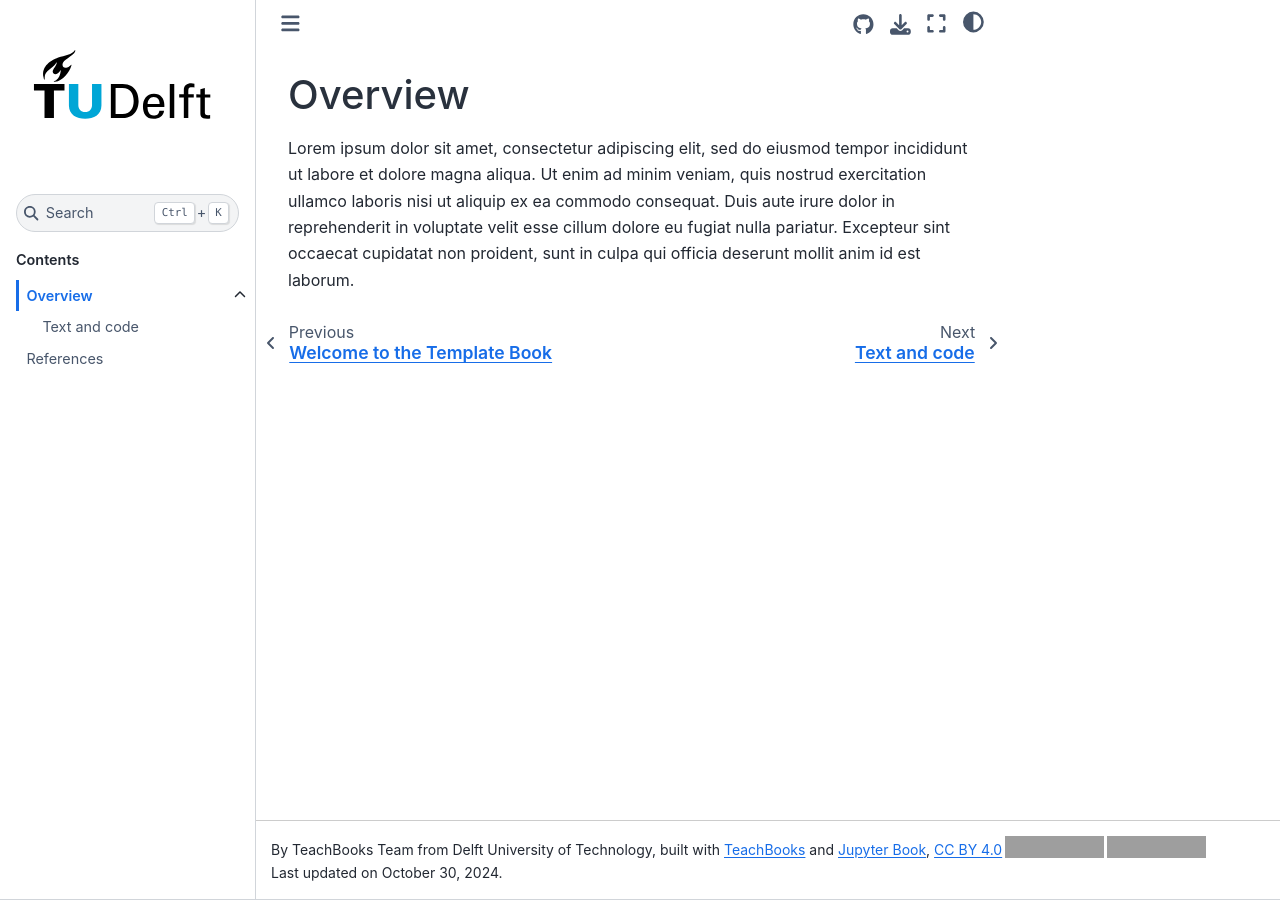
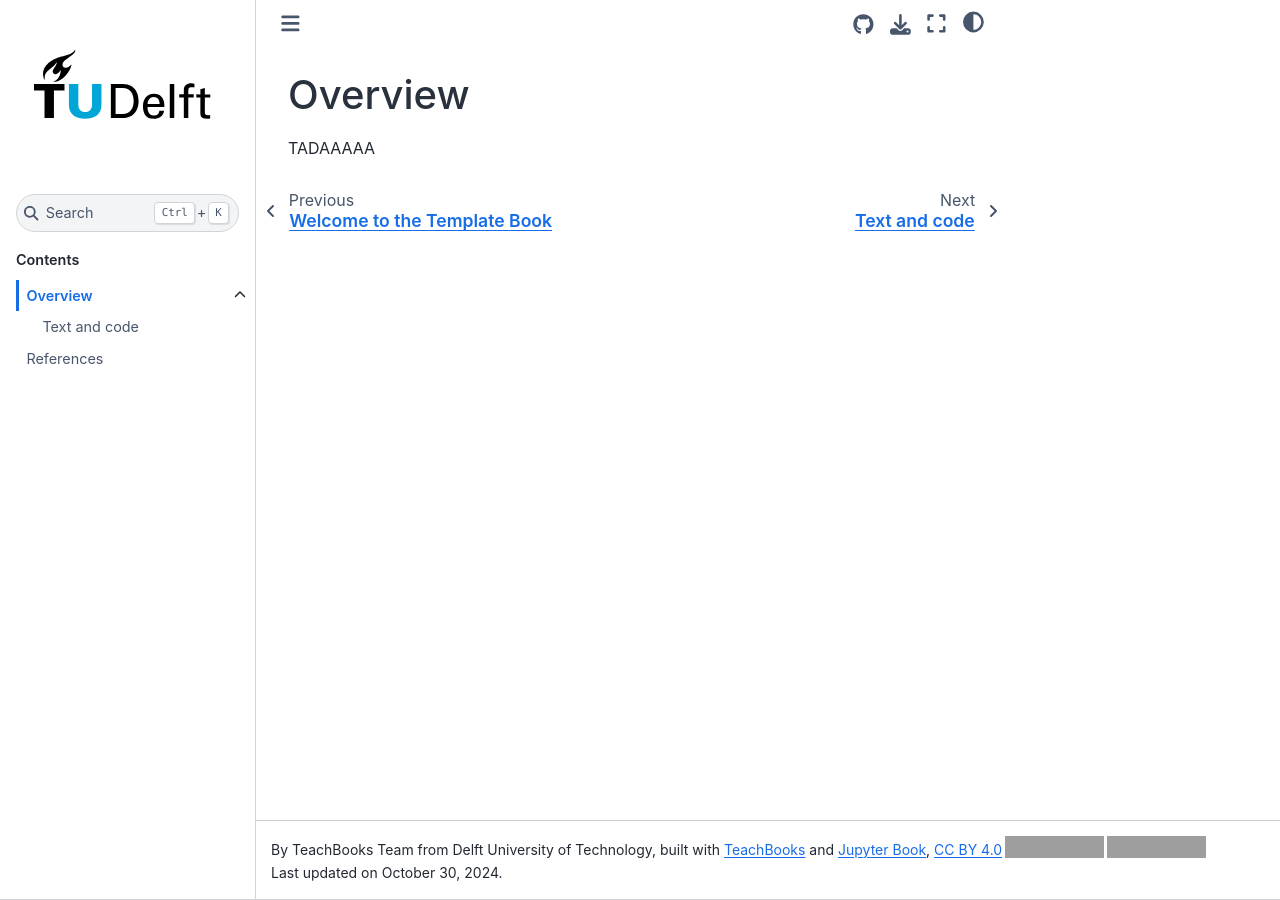
Before and after one commit to MarcoLoc95/ALMB, a Jupyter Book: the page built from book/some_content/overview.md, in a window 1280 px wide. Built offline with Jupyter Book 1.0.4 settings and Sphinx 7.4.7 and the Sphinx Book theme 1.1.4, drawn with Linux system fonts in a browser that asks for light colours; comment, search, counter and statistics services are not loaded; grey boxes are pictures that could not be loaded.

Commit message:
Update overview.md

```diff
--- a/book/some_content/overview.md
+++ b/book/some_content/overview.md
@@ -1,3 +1,3 @@
 # Overview
 
-Lorem ipsum dolor sit amet, consectetur adipiscing elit, sed do eiusmod tempor incididunt ut labore et dolore magna aliqua. Ut enim ad minim veniam, quis nostrud exercitation ullamco laboris nisi ut aliquip ex ea commodo consequat. Duis aute irure dolor in reprehenderit in voluptate velit esse cillum dolore eu fugiat nulla pariatur. Excepteur sint occaecat cupidatat non proident, sunt in culpa qui officia deserunt mollit anim id est laborum.
+TADAAAAA
```
